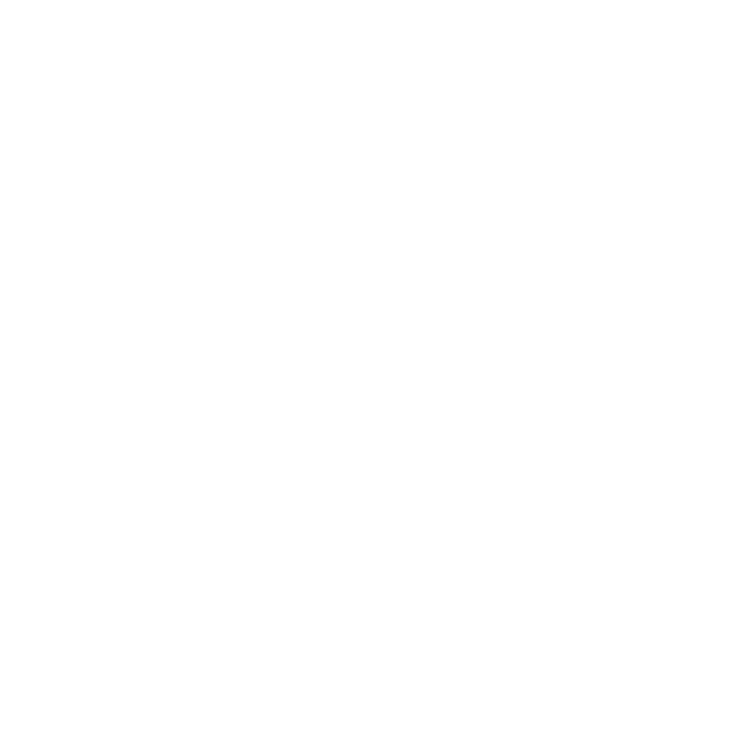
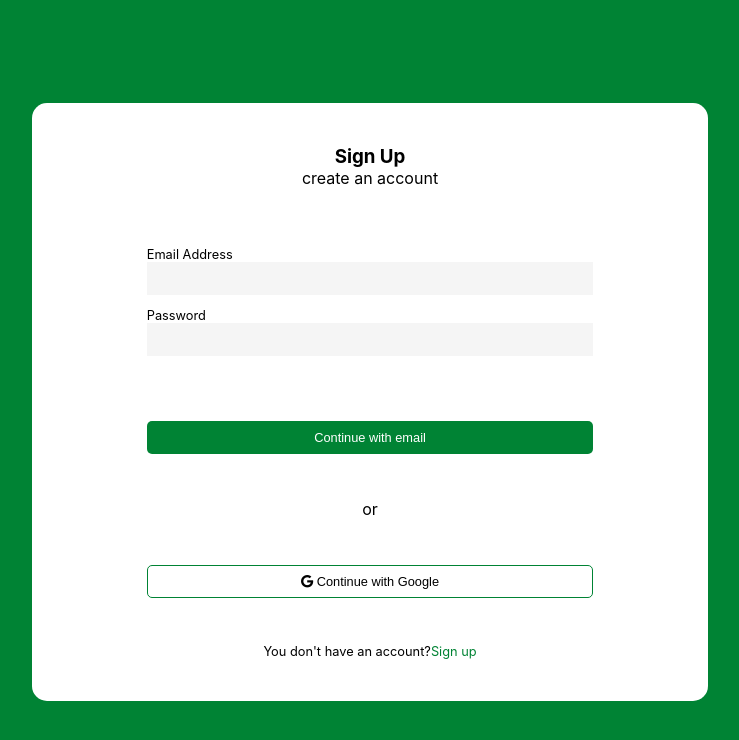
Before and after one commit to rukyy/E-filing, a React (Create React App) app: page /signin in a window 1280 px wide. Before the commit this address had no page. Shown: the top 740 px of the page, without its empty margins (270-1009 px from the left). Built offline with nearby package versions, Linux system fonts and the light colour scheme.

Commit message:
sign in page

```diff
--- a/public/index.html
+++ b/public/index.html
@@ -10,6 +10,7 @@
       content="Web site created using create-react-app"
     />
     <link rel="apple-touch-icon" href="%PUBLIC_URL%/logo192.png" />
+    <link rel="stylesheet" href="https://cdnjs.cloudflare.com/ajax/libs/font-awesome/6.5.2/css/all.min.css" integrity="sha512-SnH5WK+bZxgPHs44uWIX+LLJAJ9/2PkPKZ5QiAj6Ta86w+fsb2TkcmfRyVX3pBnMFcV7oQPJkl9QevSCWr3W6A==" crossorigin="anonymous" referrerpolicy="no-referrer" />
     <!--
       manifest.json provides metadata used when your web app is installed on a
       user's mobile device or desktop. See https://developers.google.com/web/fundamentals/web-app-manifest/
--- a/src/App.js
+++ b/src/App.js
@@ -2,6 +2,7 @@
 import LandingPage from './screens/Landing';
 import { BrowserRouter, Route, Routes } from 'react-router-dom';
 import SignUp from './screens/signupscreen';
+import SignIn from './screens/signinscreen';
 
 function App() {
   return (
@@ -9,6 +10,7 @@
       <Routes>
         <Route exact path='/' element={<LandingPage/>}/>
         <Route exact path='/signup' element={<SignUp/>}/>
+        <Route exact path='/signin' element={<SignIn/>}/>
       </Routes>
     </BrowserRouter>
 
--- a/src/css/navbar.css
+++ b/src/css/navbar.css
@@ -12,6 +12,7 @@
 .navlink{
     color: #008334;
     width: 100%;
+    padding: 1.5%;
 }
 
 .navlink button{
--- /dev/null
+++ b/src/css/signinscreen.css
@@ -0,0 +1,37 @@
+.signinscreen{
+    background-color: #008334;
+    border: 2px solid #008334;
+    height: 100vh;
+    display: flex;
+    justify-content: center;
+    align-items: center;
+}
+.signinheader{
+    text-align: center;
+}
+.signinheader h3, p{
+    margin: 0;
+}
+.signinpage{
+    background-color: white;
+    width: 50%;
+    /* margin: 0 auto; */
+    display: flex;
+    flex-direction: column;
+    align-items: center;
+    justify-content: space-around;
+    padding: 1.5%;
+    border-radius: 15px;
+    height: 70%;
+}
+
+label{
+    margin-top: 3%;
+}
+input{
+    font-size: 1vw;
+}
+.signinpage a{
+    color: #008334;
+    text-decoration: none;
+}
--- a/src/css/signupscreen.css
+++ b/src/css/signupscreen.css
@@ -12,12 +12,12 @@
 .signuppage{
     padding: 1.5%;
     width: 50%;
-    margin: 5% 0;
     background-color: #FFFFFF;
     margin: 3% auto;
     display: flex;
     flex-direction: column;
     align-items: center;
+    justify-content: space-around;
     border-radius: 15px;
 }
 .signupheader{
@@ -39,24 +39,24 @@
     font-size: 1vw;
     padding: 2% 1%;
 }
-button{
-    border-radius: 4px;
-}
+
 .submitbtn{
-    padding: 1%;
-    width: 60%;
+    padding: 1.4%;
+    width: 70%;
     background-color: #008334;
     color: #FFFFFF;
     border:  0;
     font-size: 1vw;
     margin-top: 3% ;
+    border-radius: 5px;
 }
 .googlebtn{
-    width: 60%;
+    width: 70%;
     font-size: 1vw;
     background-color: #FFFFFF;
-    border: 1px solid black;
-    padding: 1%;
+    border: 1px solid #008334;
+    padding: 1.3%;
+    border-radius: 5px;
 }
 .signuppage a{
     color: #008334;
--- /dev/null
+++ b/src/screens/signinscreen.js
@@ -0,0 +1,25 @@
+import "../css/signinscreen.css"
+
+const SignIn = () => {
+    return (
+        <div className="signinscreen">
+            <div className="signinpage">
+                <div className="signinheader">
+                    <h3>Sign Up</h3>
+                    <p>create an account</p>
+                </div>
+                <form action="">
+                <label htmlFor="">Email Address</label>
+                <input type="email" />
+                <label htmlFor="">Password</label>
+                <input type="text" />
+            </form>
+            <button className="submitbtn">Continue with email</button>
+            or
+            <button className="googlebtn"><i class="fa-brands fa-google"></i> Continue with Google</button>
+            <p style={{fontSize:"1vw"}}>You don't have an account?<a href="/signup">Sign up</a></p>
+            </div>
+        </div>);
+}
+
+export default SignIn;
--- a/src/screens/signupscreen.js
+++ b/src/screens/signupscreen.js
@@ -12,7 +12,7 @@
                 <label htmlFor="">Full Name</label>
                 <input type="text" />
                 <label htmlFor="">Email Address</label>
-                <input type="text" />
+                <input type="email" />
                 <label htmlFor="">Phone</label>
                 <input type="text" />
                 <label htmlFor="">State</label>
@@ -22,8 +22,8 @@
             </form>
             <button className="submitbtn">Sign Up</button>
             or
-            <button className="googlebtn">Continue with Google</button>
-            <p style={{fontSize:"1vw"}}>Do you have an account? <a href="/">Login</a></p>
+            <button className="googlebtn"><i class="fa-brands fa-google"></i> Continue with Google</button>
+            <p style={{fontSize:"1vw"}}>Do you have an account? <a href="/signin">Login</a></p>
         </div>
     </div> );
 }
```
Also changed, not shown: 1 other file (tests, documents, lock files or other folders).
